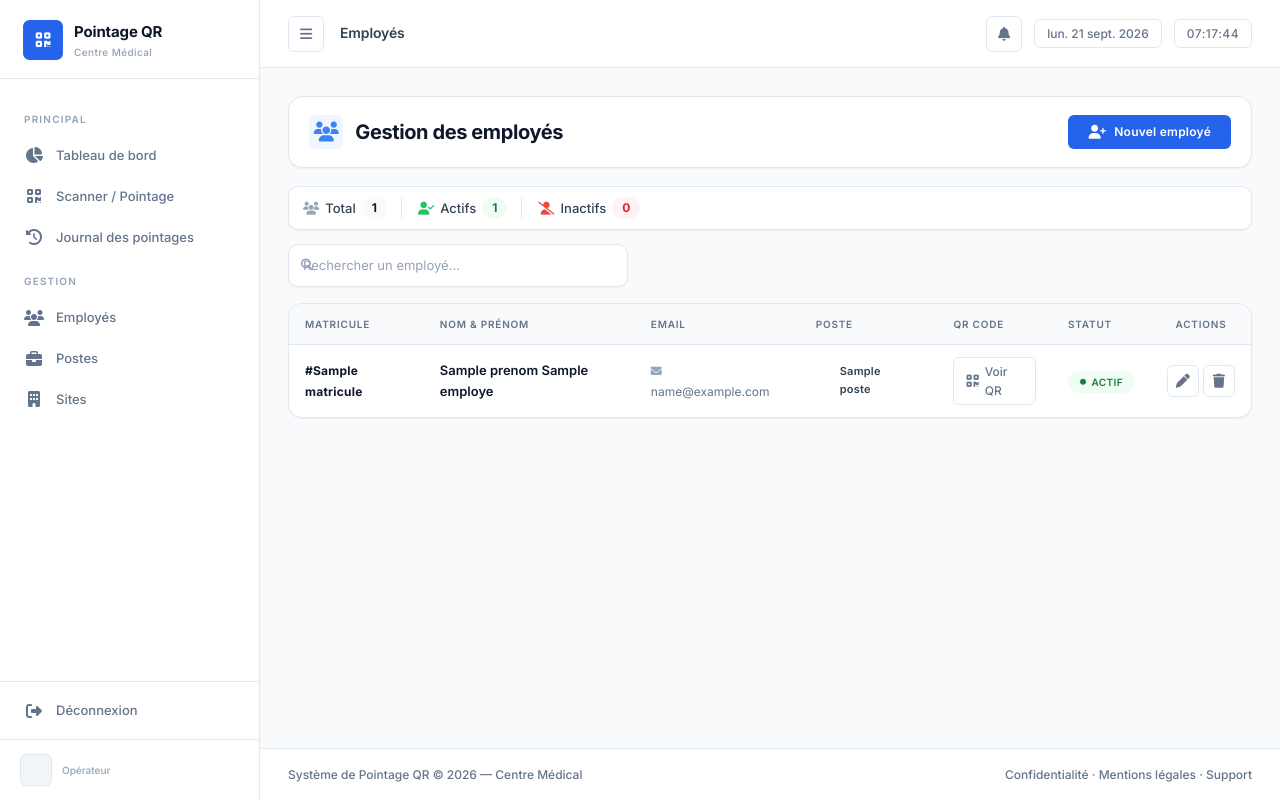
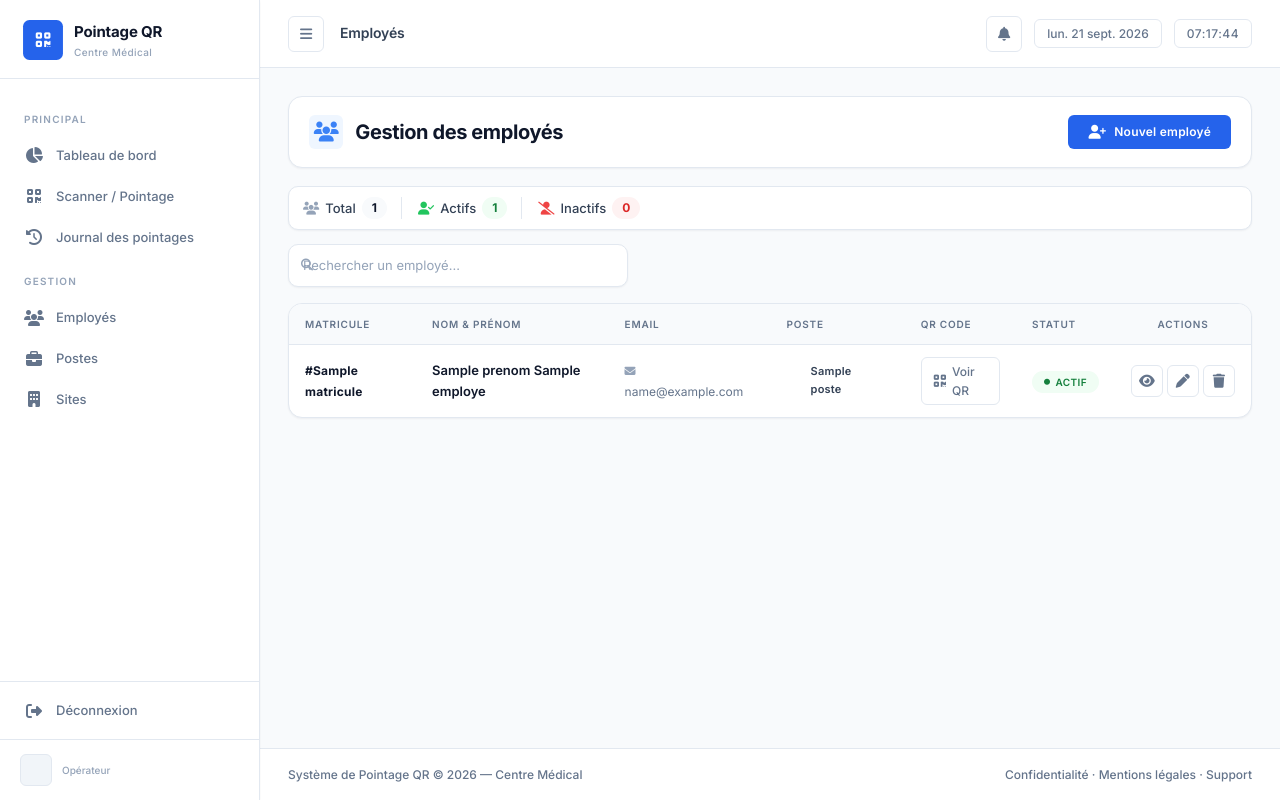
Before and after one commit to KnightGeorge11/Pointage_qr, a Django app: template pointage/templates/pointage/employes.html in a window 1280 px wide. Run offline with Django 5.2, Linux system fonts and the light colour scheme; the template is opened without the code that fills it: most values are stand-ins (such as "Sample title", 1, 10 or a date in 2020).

Commit message:
feat: link employee detail from list

```diff
--- a/pointage/templates/pointage/employes.html
+++ b/pointage/templates/pointage/employes.html
@@ -374,6 +374,9 @@
                     </td>
                     <td>
                         <div class="actions-group">
+                            <a href="{% url 'employe_detail' employe.pk %}" class="btn btn-edit" title="Voir la fiche">
+                                <i class="fas fa-eye"></i>
+                            </a>
                             <a href="{% url 'employe_update' employe.pk %}" class="btn btn-edit" title="Modifier">
                                 <i class="fas fa-pen"></i>
                             </a>
```
